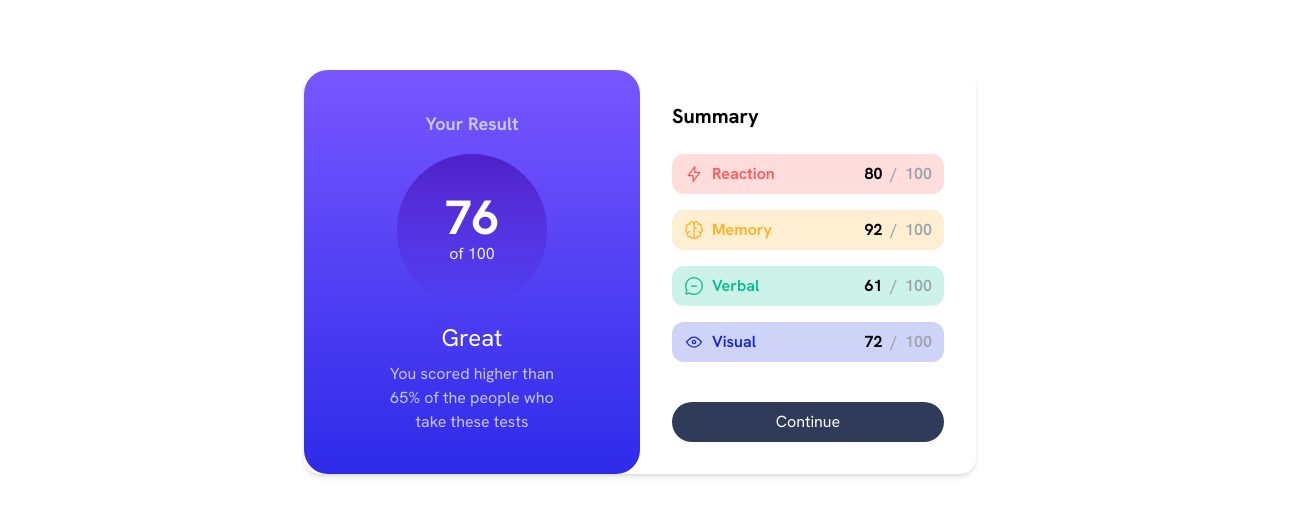
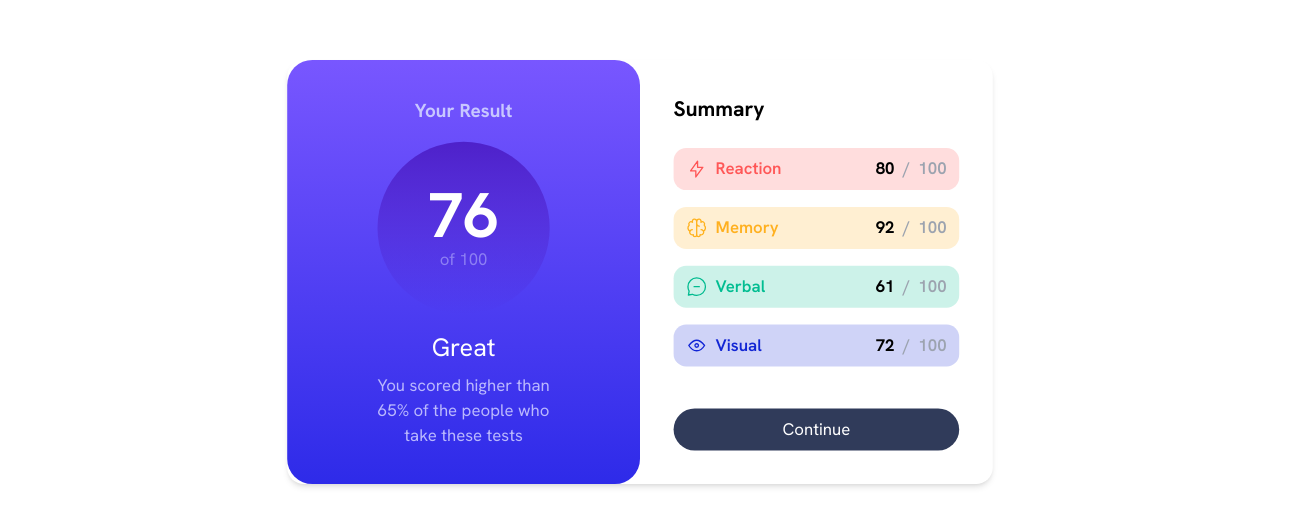
Before and after one commit to slockers37/results-summary-component, a React (Vite) app: page / in a window 1280 px wide. Shown: the part 128-654 px from the top of the page, 1312 px wide, since content can reach past the window. Built offline with nearby package versions, Linux system fonts and the light colour scheme.

Commit message:
scaled it a bit better

```diff
--- a/src/App.jsx
+++ b/src/App.jsx
@@ -5,7 +5,7 @@ import { clsx } from "clsx";
 
 function App() {
   return (
-    <main className="flex justify-center items-center min-h-screen">
+    <main className="flex justify-center items-center min-h-screen scale-105">
       <div
         className={clsx(
           "flex flex-col",
--- a/src/components/ResultCard.jsx
+++ b/src/components/ResultCard.jsx
@@ -20,14 +20,14 @@ const ResultCard = () => {
           "rounded-full px-12 py-10"
         )}
       >
-        <p className="font-bold text-5xl text-neutral-white">76</p>
-        <p className="text-neutral-pale-blue">of 100</p>
+        <p className="font-bold text-6xl text-neutral-white">76</p>
+        <p className="text-neutral-light-lavender opacity-50">of 100</p>
       </div>
       <div>
         <p className="text-neutral-white text-2xl text-center mb-2 mt-4">
           Great
         </p>
-        <p className="text-neutral-light-lavender text-center">
+        <p className="text-neutral-light-lavender text-center opacity-90">
           You scored higher than 65% of the people who take these tests
         </p>
       </div>
```
